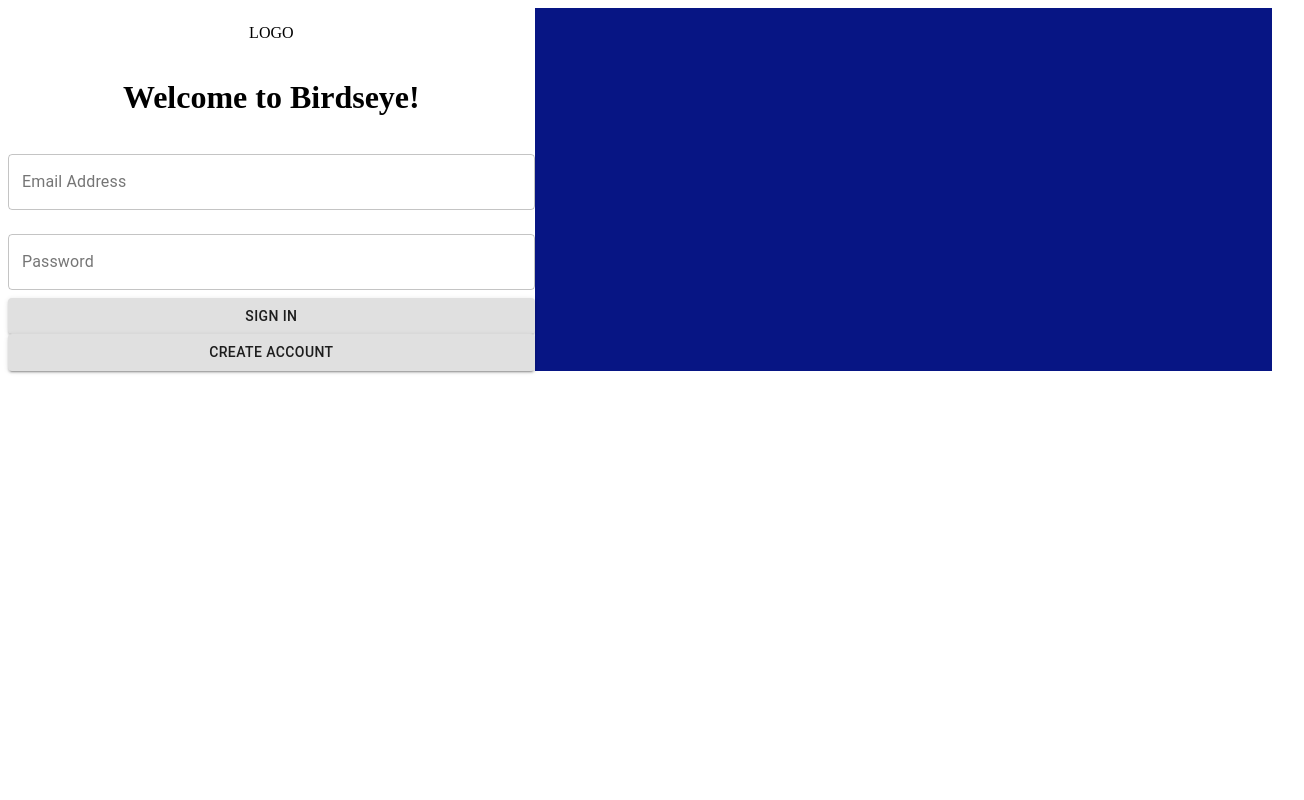
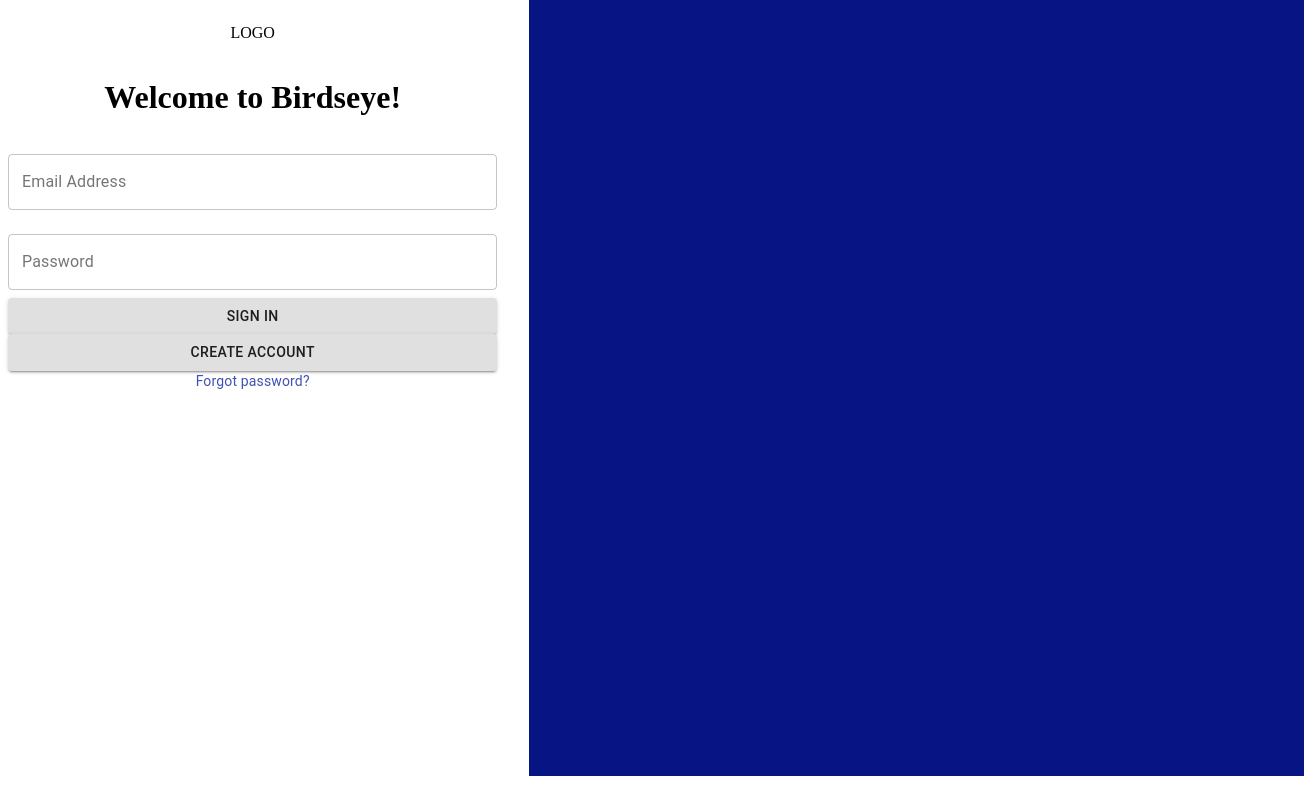
Before and after one commit to rolfea/birdseye-exercise, a React (Create React App) app: page / in a window 1280 px wide. Shown: the whole page, 1304 px wide, since content can reach past the window. Built offline with nearby package versions, Linux system fonts and the light colour scheme.

Commit message:
Fixes height and adds Forgot password link

```diff
--- a/src/landingPage/LandingPage.css
+++ b/src/landingPage/LandingPage.css
@@ -1,8 +1,8 @@
 .left-form {
+  height: 100vh;
   display: flex;
   flex-direction: column;
   align-items: center;
-  margin: 32, 32, 64, 64
 }
 
 form, button {
--- a/src/landingPage/LandingPage.js
+++ b/src/landingPage/LandingPage.js
@@ -1,11 +1,11 @@
 import React from 'react';
 import './LandingPage.css';
-import { TextField, Button, Grid } from '@material-ui/core';
+import { TextField, Button, Grid, Link } from '@material-ui/core';
 
 function LandingPage() {
   return (
     <div className="landing-page">
-      <Grid container component="main">
+      <Grid container component="main" spacing={8}>
         <Grid item xs={12} sm={4} md={5} className="left-form">
           {/* <svg className="bird-eye-logo">Logo here</svg> */}
           <p>LOGO</p>
@@ -39,10 +39,10 @@
             >
               Create Account
             </Button>
-            {/* <Link href="#" variant="body2">
+          </form>
+          <Link href="#" variant="body2">
               Forgot password?
-            </Link> */}
-          </form>
+          </Link>
         </Grid>
         <Grid item xs={false} sm={8} md={7} className="blue-swoosh" />
       </Grid>
```
